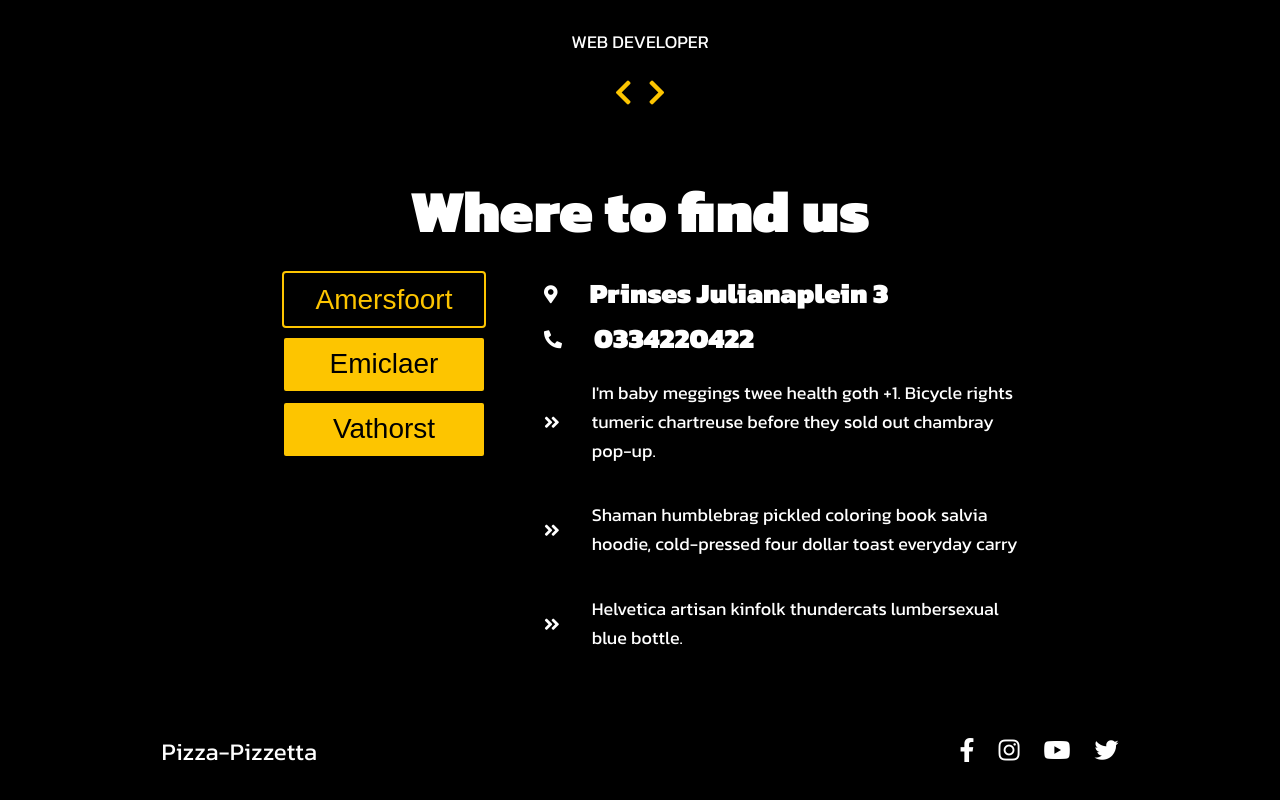
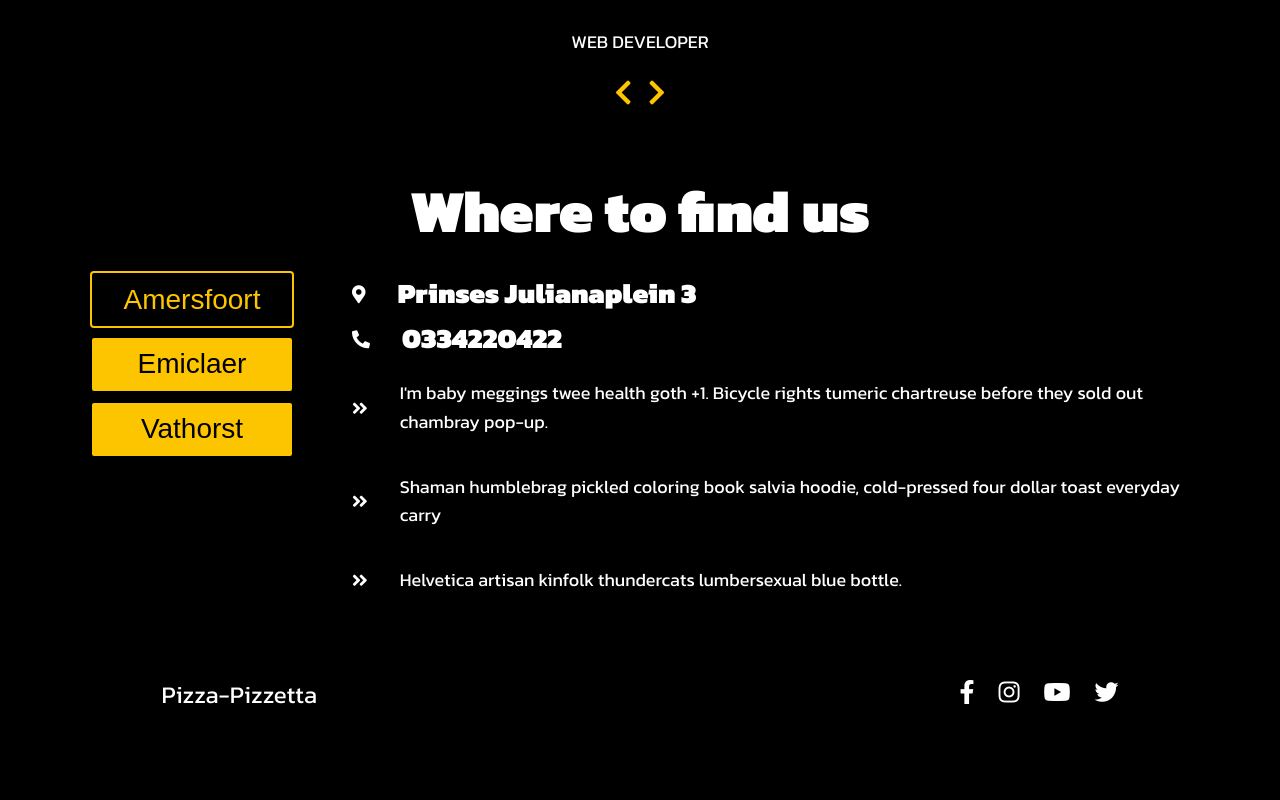
Before and after one commit to qixiaoling/Pizza-Pizzetta-Master, a React (Create React App) app: page / in a window 1280 px wide. Shown: the part 3864-4664 px from the top of the page. After the commit the page ends 4609 px from the top, so only its background shows below. Built offline with nearby package versions, Linux system fonts and the light colour scheme; a web font is replaced by a local one.

Commit message:
Store.css

```diff
--- a/src/Component/Store.css
+++ b/src/Component/Store.css
@@ -1,5 +1,5 @@
 .store-container {
-    max-width: 60%;
+    width: 90%;
     margin: 2rem auto;
     display: flex;
     flex-direction: column;
@@ -29,7 +29,8 @@
     border-radius: var(--radius);
     font-size: var(--fs-h3);
     color: var(--clr-dark);
-    padding: 0.65rem 1.25rem;
+    padding : 0.35rem 0.85rem;
+    /*padding: 0.65rem 1.25rem;*/
     transition: var(--transition);
 }
 .store-btn:hover {
@@ -72,6 +73,12 @@
 .desc i{
      margin-right: 2rem;
  }
+@media (min-width: 880px) {
+    .store-btn {
+        padding: 0.65rem 1.25rem;
+    }
+
+}
 @media (min-width: 1200px) {
     .store-content {
         display: grid;
```
